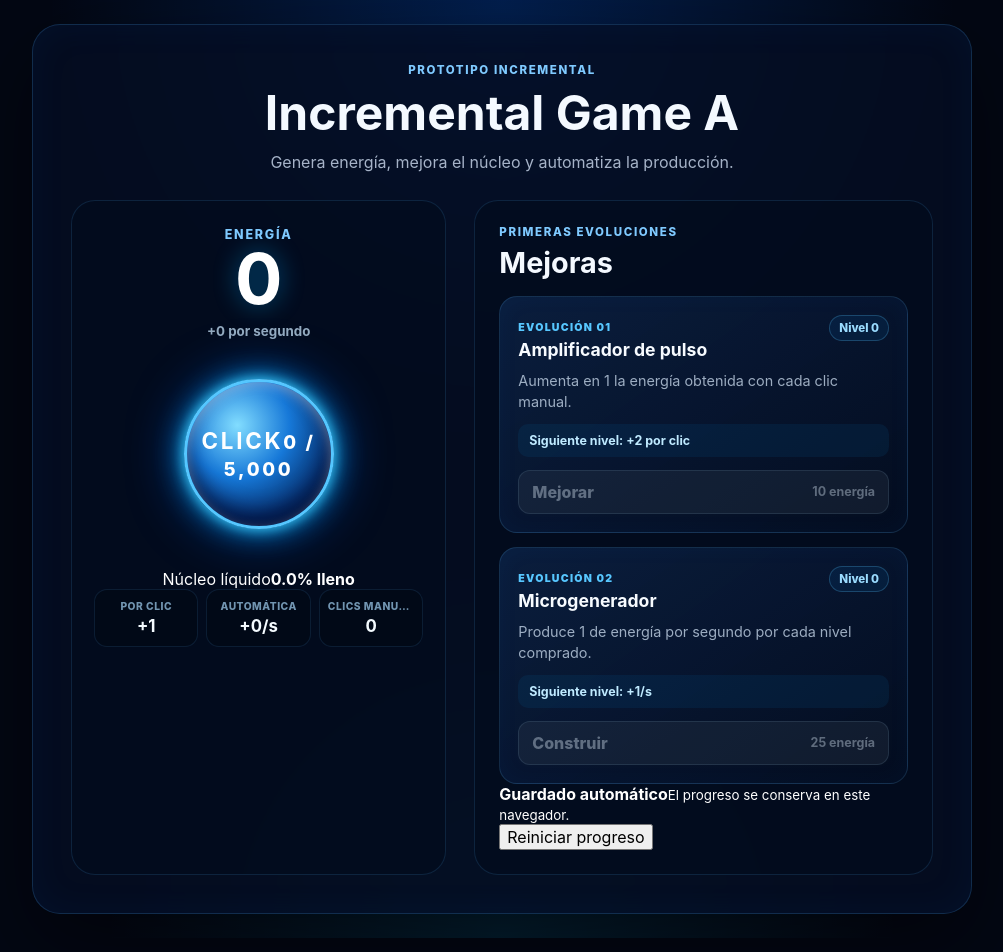
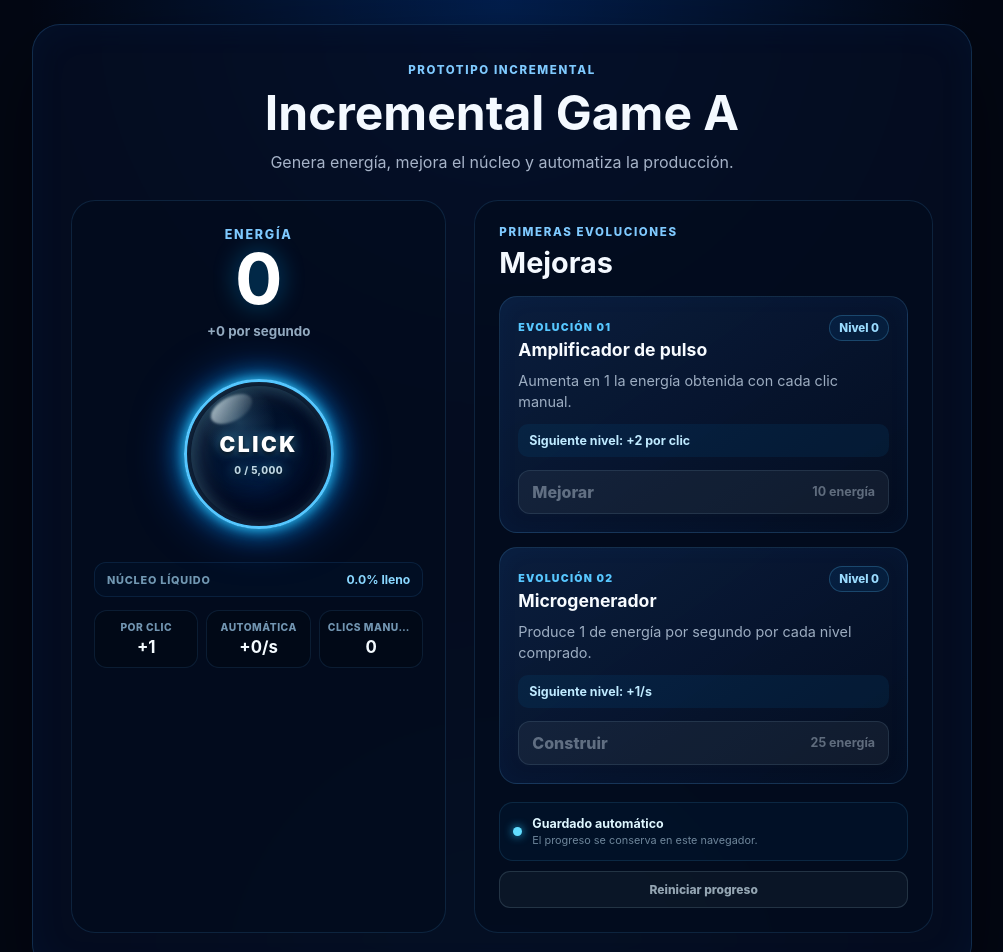
Before and after one commit to xArtXtrAx/incremental-game-A, a React (Vite) app: page / in a window 1280 px wide. Shown: the top 952 px of the page, without its empty margins (138-1141 px from the left). Built offline with nearby package versions, Linux system fonts and the light colour scheme.

Commit message:
Diseñar esfera de agua neón tridimensional

```diff
--- a/src/App.css
+++ b/src/App.css
@@ -106,29 +106,24 @@
   width: 150px;
   height: 150px;
   padding: 0;
+  overflow: hidden;
+  isolation: isolate;
   border: 3px solid #55c7ff;
   border-radius: 50%;
   background:
-    radial-gradient(
-      circle at 35% 30%,
-      #82ddff 0%,
-      #1678d8 38%,
-      #073474 68%,
-      #031735 100%
-    );
+    radial-gradient(circle at 36% 28%, rgba(126, 222, 255, 0.2), transparent 27%),
+    radial-gradient(circle at 50% 72%, rgba(3, 32, 77, 0.72), rgba(1, 10, 27, 0.88));
   color: white;
-  font-size: 1.4rem;
-  font-weight: 800;
-  letter-spacing: 0.12em;
   cursor: pointer;
   user-select: none;
   box-shadow:
     0 0 10px rgba(0, 195, 255, 0.85),
     0 0 24px rgba(0, 166, 255, 0.75),
     0 0 45px rgba(0, 102, 255, 0.55),
-    inset 0 4px 10px rgba(255, 255, 255, 0.3),
-    inset 0 -12px 20px rgba(0, 10, 50, 0.75);
+    inset 0 0 15px rgba(153, 231, 255, 0.2),
+    inset 0 -18px 28px rgba(0, 5, 22, 0.72);
   animation: neon-pulse 3.2s ease-in-out infinite;
+  backdrop-filter: blur(4px);
 }
 
 .click-button:hover {
@@ -136,9 +131,145 @@
 }
 
 .click-button:focus-visible,
-.upgrade-button:focus-visible {
+.upgrade-button:focus-visible,
+.reset-button:focus-visible {
   outline: 3px solid white;
   outline-offset: 5px;
+}
+
+.sphere-liquid {
+  position: absolute;
+  right: 0;
+  bottom: 0;
+  left: 0;
+  z-index: 1;
+  min-height: 4px;
+  height: var(--fill-level);
+  opacity: var(--liquid-opacity);
+  transition:
+    height 240ms cubic-bezier(0.2, 0.8, 0.2, 1),
+    opacity 180ms ease;
+}
+
+.liquid-body {
+  position: absolute;
+  inset: 0;
+  background:
+    radial-gradient(circle at 25% 30%, rgba(19, 137, 222, 0.42), transparent 25%),
+    linear-gradient(180deg, rgba(5, 91, 177, 0.8), rgba(1, 31, 86, 0.96));
+  box-shadow:
+    inset 18px 0 24px rgba(27, 139, 219, 0.14),
+    inset -18px 0 28px rgba(0, 10, 48, 0.34),
+    inset 0 12px 18px rgba(48, 174, 238, 0.12);
+}
+
+.liquid-wave {
+  position: absolute;
+  top: -23px;
+  left: -58%;
+  width: 216%;
+  height: 44px;
+  border-radius: 44%;
+  transform-origin: 50% 50%;
+}
+
+.liquid-wave-back {
+  background: rgba(4, 68, 145, 0.92);
+  animation: liquid-wave-spin 7.5s linear infinite reverse;
+}
+
+.liquid-wave-front {
+  top: -19px;
+  background: rgba(8, 101, 190, 0.72);
+  box-shadow: 0 -3px 12px rgba(32, 155, 230, 0.3);
+  animation: liquid-wave-spin 5.8s linear infinite;
+}
+
+.liquid-bubble {
+  position: absolute;
+  z-index: 2;
+  bottom: 8px;
+  width: 7px;
+  height: 7px;
+  border: 1px solid rgba(117, 213, 255, 0.7);
+  border-radius: 50%;
+  background: rgba(97, 200, 255, 0.12);
+  box-shadow: 0 0 8px rgba(39, 157, 230, 0.42);
+  animation: bubble-rise 4.8s ease-in infinite;
+}
+
+.bubble-one {
+  left: 29%;
+}
+
+.bubble-two {
+  left: 58%;
+  width: 5px;
+  height: 5px;
+  animation-delay: -1.7s;
+  animation-duration: 5.6s;
+}
+
+.bubble-three {
+  left: 72%;
+  width: 9px;
+  height: 9px;
+  animation-delay: -3.1s;
+  animation-duration: 6.2s;
+}
+
+.sphere-depth {
+  position: absolute;
+  inset: 4px;
+  z-index: 3;
+  border-radius: 50%;
+  pointer-events: none;
+  box-shadow:
+    inset 13px 10px 18px rgba(182, 239, 255, 0.12),
+    inset -15px -18px 27px rgba(0, 4, 21, 0.5),
+    inset 0 0 18px rgba(68, 190, 255, 0.12);
+}
+
+.sphere-shine {
+  position: absolute;
+  top: 15px;
+  left: 22px;
+  z-index: 4;
+  width: 45px;
+  height: 24px;
+  border-radius: 50%;
+  background: linear-gradient(145deg, rgba(236, 252, 255, 0.72), rgba(132, 224, 255, 0));
+  filter: blur(1px);
+  transform: rotate(-28deg);
+  pointer-events: none;
+}
+
+.button-label {
+  position: relative;
+  z-index: 5;
+  display: flex;
+  height: 100%;
+  flex-direction: column;
+  align-items: center;
+  justify-content: center;
+  pointer-events: none;
+  text-shadow:
+    0 2px 5px rgba(0, 0, 0, 0.85),
+    0 0 11px rgba(92, 211, 255, 0.72);
+}
+
+.button-label strong {
+  font-size: 1.32rem;
+  font-weight: 900;
+  letter-spacing: 0.12em;
+}
+
+.button-label small {
+  margin-top: 7px;
+  color: rgba(222, 246, 255, 0.86);
+  font-size: 0.62rem;
+  font-weight: 800;
+  letter-spacing: 0.04em;
 }
 
 .click-burst {
@@ -181,6 +312,37 @@
     0 0 16px rgba(0, 174, 255, 0.9);
 }
 
+.sphere-status {
+  display: flex;
+  width: 100%;
+  margin: -7px 0 13px;
+  padding: 9px 12px;
+  align-items: center;
+  justify-content: space-between;
+  border: 1px solid rgba(62, 164, 230, 0.13);
+  border-radius: 12px;
+  background: rgba(0, 60, 119, 0.08);
+}
+
+.sphere-status span {
+  color: rgba(166, 216, 246, 0.68);
+  font-size: 0.68rem;
+  font-weight: 800;
+  letter-spacing: 0.07em;
+  text-transform: uppercase;
+}
+
+.sphere-status strong {
+  color: #8ad7ff;
+  font-size: 0.76rem;
+}
+
+.sphere-status.is-full {
+  border-color: rgba(73, 211, 255, 0.34);
+  background: rgba(0, 133, 195, 0.13);
+  box-shadow: inset 0 0 18px rgba(0, 190, 255, 0.08);
+}
+
 .stats-grid {
   width: 100%;
   display: grid;
@@ -217,6 +379,8 @@
 }
 
 .upgrades-panel {
+  display: flex;
+  flex-direction: column;
   padding: 24px;
 }
 
@@ -234,8 +398,7 @@
   padding: 18px;
   border: 1px solid rgba(92, 191, 255, 0.16);
   border-radius: 18px;
-  background:
-    linear-gradient(145deg, rgba(15, 39, 78, 0.68), rgba(4, 13, 32, 0.82));
+  background: linear-gradient(145deg, rgba(15, 39, 78, 0.68), rgba(4, 13, 32, 0.82));
   box-shadow: inset 0 0 24px rgba(0, 130, 255, 0.04);
 }
 
@@ -329,6 +492,82 @@
   font-size: 0.78rem;
 }
 
+.save-controls {
+  margin-top: auto;
+  padding-top: 18px;
+}
+
+.save-status {
+  display: flex;
+  padding: 13px;
+  gap: 10px;
+  align-items: center;
+  border: 1px solid rgba(77, 202, 255, 0.13);
+  border-radius: 14px;
+  background: rgba(0, 91, 151, 0.07);
+}
+
+.save-dot {
+  width: 9px;
+  height: 9px;
+  flex: 0 0 auto;
+  border-radius: 50%;
+  background: #62ddff;
+  box-shadow: 0 0 10px rgba(39, 198, 255, 0.9);
+}
+
+.save-status strong,
+.save-status small {
+  display: block;
+}
+
+.save-status strong {
+  color: #dff7ff;
+  font-size: 0.78rem;
+}
+
+.save-status small {
+  margin-top: 2px;
+  color: rgba(190, 219, 237, 0.58);
+  font-size: 0.68rem;
+}
+
+.reset-button {
+  width: 100%;
+  margin-top: 10px;
+  padding: 10px 12px;
+  border: 1px solid rgba(137, 169, 190, 0.2);
+  border-radius: 11px;
+  color: rgba(207, 226, 238, 0.7);
+  background: rgba(58, 73, 86, 0.17);
+  cursor: pointer;
+  font-size: 0.75rem;
+  font-weight: 800;
+  transition:
+    border-color 160ms ease,
+    color 160ms ease,
+    background 160ms ease;
+}
+
+.reset-button:hover {
+  border-color: rgba(186, 213, 229, 0.38);
+  color: white;
+}
+
+.reset-button.is-armed {
+  border-color: rgba(255, 109, 121, 0.68);
+  color: #ffdce0;
+  background: rgba(157, 23, 45, 0.25);
+}
+
+.reset-warning {
+  margin: 8px 4px 0;
+  color: rgba(255, 180, 188, 0.78);
+  font-size: 0.68rem;
+  line-height: 1.35;
+  text-align: center;
+}
+
 @keyframes neon-pulse {
   0%,
   100% {
@@ -336,8 +575,8 @@
       0 0 8px rgba(0, 195, 255, 0.65),
       0 0 18px rgba(0, 166, 255, 0.55),
       0 0 34px rgba(0, 102, 255, 0.4),
-      inset 0 4px 10px rgba(255, 255, 255, 0.3),
-      inset 0 -12px 20px rgba(0, 10, 50, 0.75);
+      inset 0 0 15px rgba(153, 231, 255, 0.18),
+      inset 0 -18px 28px rgba(0, 5, 22, 0.72);
   }
 
   50% {
@@ -345,8 +584,34 @@
       0 0 16px rgba(105, 220, 255, 1),
       0 0 35px rgba(0, 195, 255, 0.95),
       0 0 65px rgba(0, 102, 255, 0.8),
-      inset 0 4px 12px rgba(255, 255, 255, 0.38),
-      inset 0 -12px 20px rgba(0, 10, 50, 0.75);
+      inset 0 0 19px rgba(153, 231, 255, 0.25),
+      inset 0 -18px 28px rgba(0, 5, 22, 0.72);
+  }
+}
+
+@keyframes liquid-wave-spin {
+  to {
+    transform: rotate(360deg);
+  }
+}
+
+@keyframes bubble-rise {
+  0% {
+    opacity: 0;
+    transform: translateY(0) scale(0.65);
+  }
+
+  18% {
+    opacity: 0.7;
+  }
+
+  82% {
+    opacity: 0.4;
+  }
+
+  100% {
+    opacity: 0;
+    transform: translateY(-105px) scale(1.05);
   }
 }
 
@@ -383,11 +648,15 @@
 }
 
 @media (prefers-reduced-motion: reduce) {
-  .click-button {
+  .click-button,
+  .liquid-wave,
+  .liquid-bubble {
     animation: none;
   }
 
-  .upgrade-button {
+  .sphere-liquid,
+  .upgrade-button,
+  .reset-button {
     transition: none;
   }
 }
```
